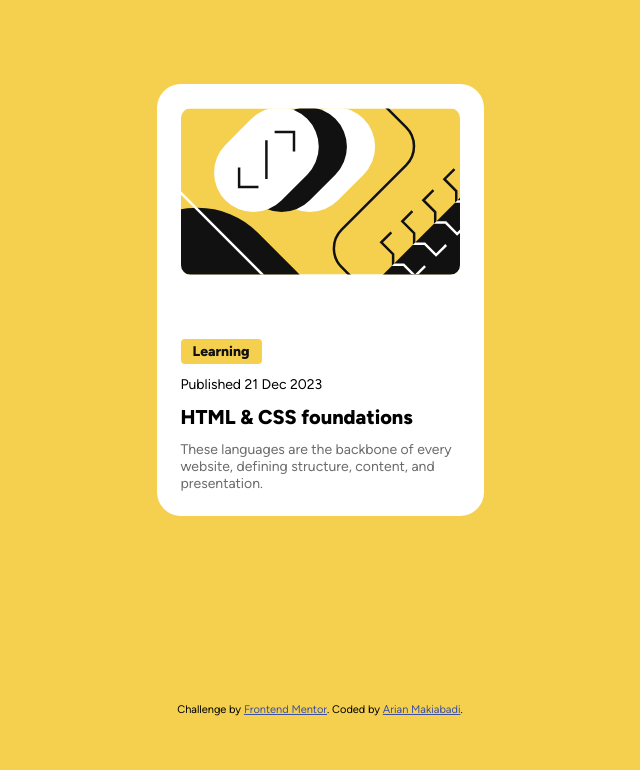
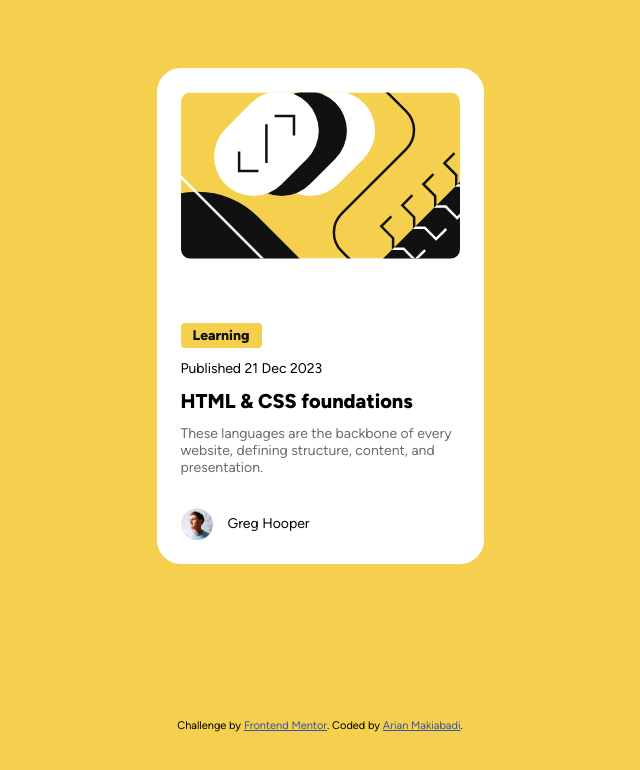
Before and after one commit to ArianMakiabadi/blog-preview-card, a plain HTML site: page index.html in a window 1280 px wide. Shown: the whole page, without its empty margins (320-960 px from the left). Drawn offline with Linux system fonts and the light colour scheme.

Commit message:
author added

```diff
--- a/index.html
+++ b/index.html
@@ -25,10 +25,14 @@
         <div class="tag">Learning</div>
         <p>Published 21 Dec 2023</p>
         <h1>HTML & CSS foundations</h1>
-        <p>
+        <p class="blog__content-text">
           These languages are the backbone of every website, defining structure,
           content, and presentation.
         </p>
+        <div class="blog__author">
+          <img src="./assets/images/image-avatar.webp" />
+          <p>Greg Hooper</p>
+        </div>
       </div>
     </div>
     <div class="attribution">
--- a/styles.css
+++ b/styles.css
@@ -103,8 +103,9 @@ p {
   font-size: var(--font-size-small);
 }
 
-.blog__content p:last-child {
+.blog__content-text {
   color: var(--color-gray-500);
+  margin-bottom: 2rem;
 }
 
 .attribution {
@@ -113,6 +114,21 @@ p {
 }
 .attribution a {
   color: hsl(228, 45%, 44%);
+}
+
+.blog__author {
+  display: flex;
+  flex-direction: row;
+  justify-content: flex-start;
+  align-items: center;
+  width: 100%;
+}
+
+.blog__author img {
+  width: 32px;
+  height: auto;
+  display: inline;
+  margin-right: 1.5rem;
 }
 
 @media screen and (min-width: 1440px) {
```
